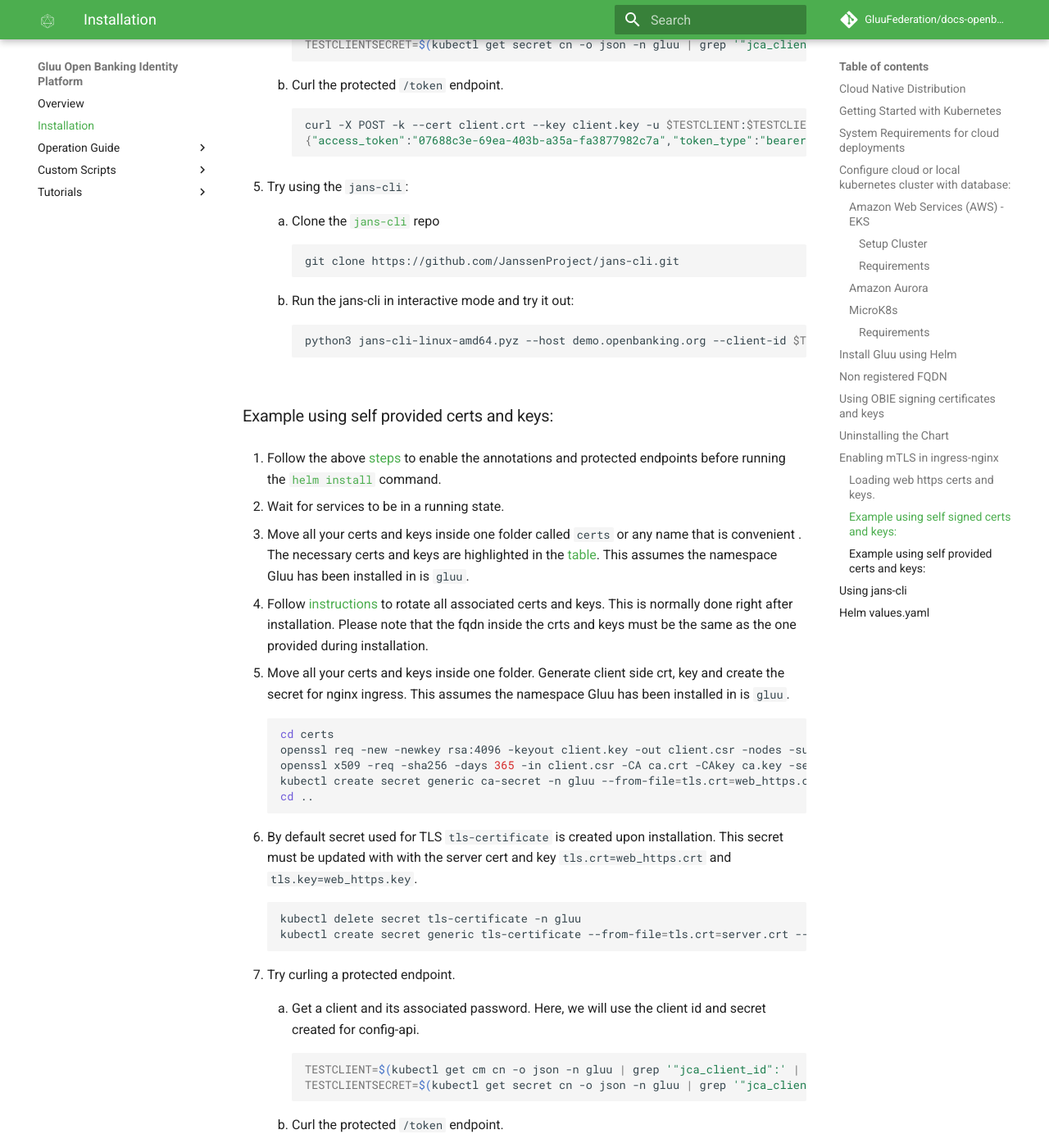
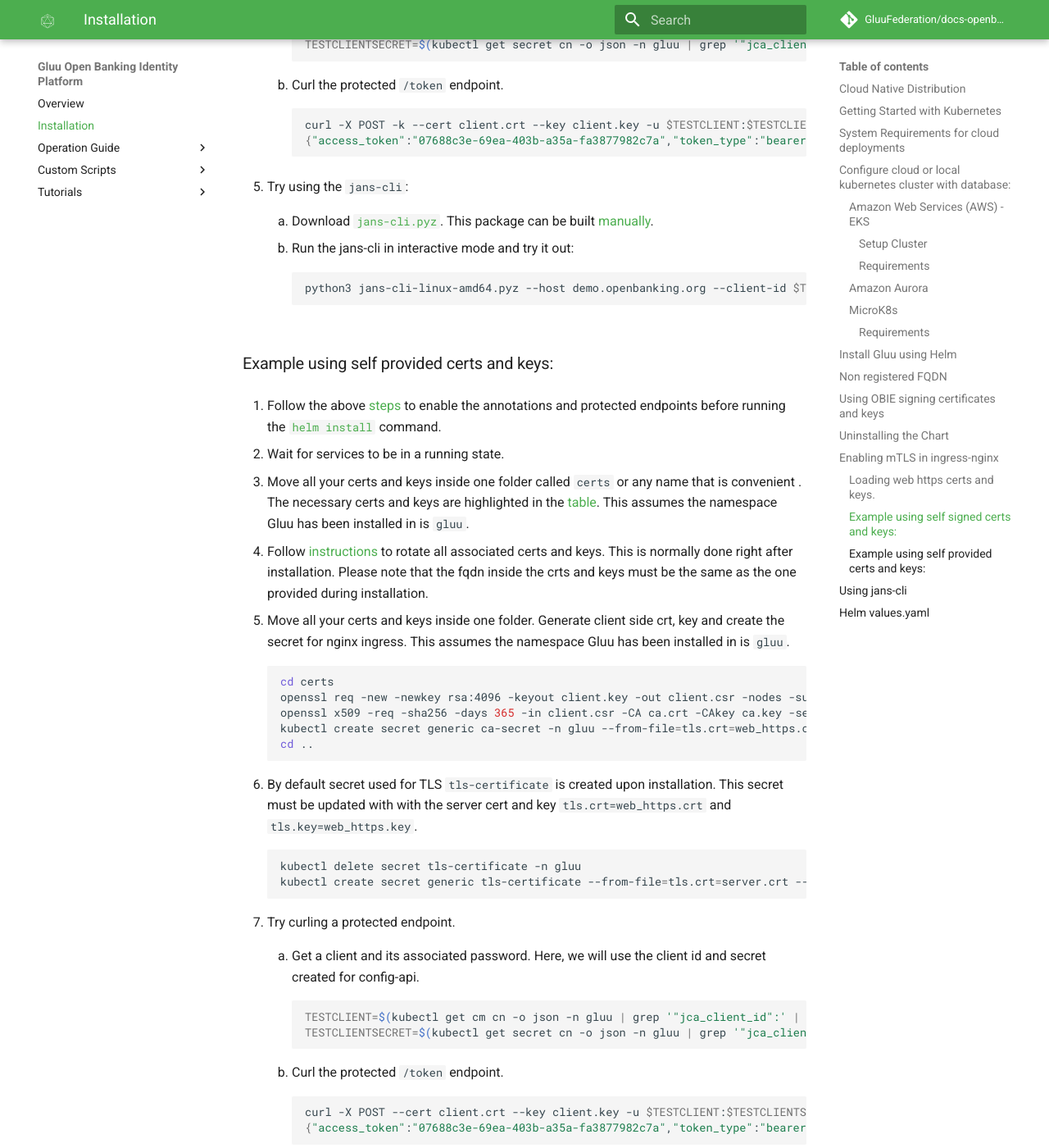
Before and after one commit to GluuFederation/docs-openbanking-prod, an MkDocs documentation site: the page built from docs/source/install-cn.md, in a window 1280 px wide and 1400 px high, scrolled down 7402 px. Shown: the whole window at 82% size. Built offline with MkDocs 1.6.1 and Material for MkDocs 9.7.7, drawn with Linux system fonts in a browser that asks for light colours; comment, search, counter and statistics services are not loaded; some of the changed text lies outside the part shown.

Commit message:
docs: fix style

````diff
--- a/docs/source/install-cn.md
+++ b/docs/source/install-cn.md
@@ -305,11 +305,7 @@ If during installation the release was not defined, release name is checked by r
 
 1.  Try using the `jans-cli`:
 
-    1.  Clone the [`jans-cli`](https://github.com/JanssenProject/jans-cli/) repo
-
-        ```
-        git clone https://github.com/JanssenProject/jans-cli.git
-        ```
+    1.  Download [`jans-cli.pyz`](https://github.com/JanssenProject/jans-cli/releases). This package can be built [manually](https://github.com/JanssenProject/jans-cli#build-jans-clipyz-manually).
 
     1.  Run the jans-cli in interactive mode and try it out:
 
@@ -363,11 +359,7 @@ If during installation the release was not defined, release name is checked by r
 
 1.  Try using the `jans-cli`:
 
-    1.  Clone the [`jans-cli`](https://github.com/JanssenProject/jans-cli/) repo
-
-        ```
-        git clone https://github.com/JanssenProject/jans-cli.git
-        ```
+    1.  Download [`jans-cli.pyz`](https://github.com/JanssenProject/jans-cli/releases). This package can be built [manually](https://github.com/JanssenProject/jans-cli#build-jans-clipyz-manually).
 
     1.  Run the jans-cli in interactive mode and try it out:
 
@@ -379,7 +371,7 @@ If during installation the release was not defined, release name is checked by r
 
 `jans-cli` is a Command Line Interface for Gluu Configuration. It also has menu-driven interface that makes it easier to understand how to use Gluu Server through the Interactive Mode.
 
-1. Download [`jans-cli.pyz`](https://github.com/JanssenProject/jans-cli/releases). This package can be built [manually](https://github.com/JanssenProject/jans-cli#build-jans-clipyz-manually).
+1.  Download [`jans-cli.pyz`](https://github.com/JanssenProject/jans-cli/releases). This package can be built [manually](https://github.com/JanssenProject/jans-cli#build-jans-clipyz-manually).
 
 1.  Get a client and its associated password. Here, we will use the client id and secret created for config-api.
 
````
Also changed, not shown: docs/source/jans-cli.md (+1 -1 lines), docs/source/tutorials/cn-prod-tutorial.md (+1 -1 lines).
